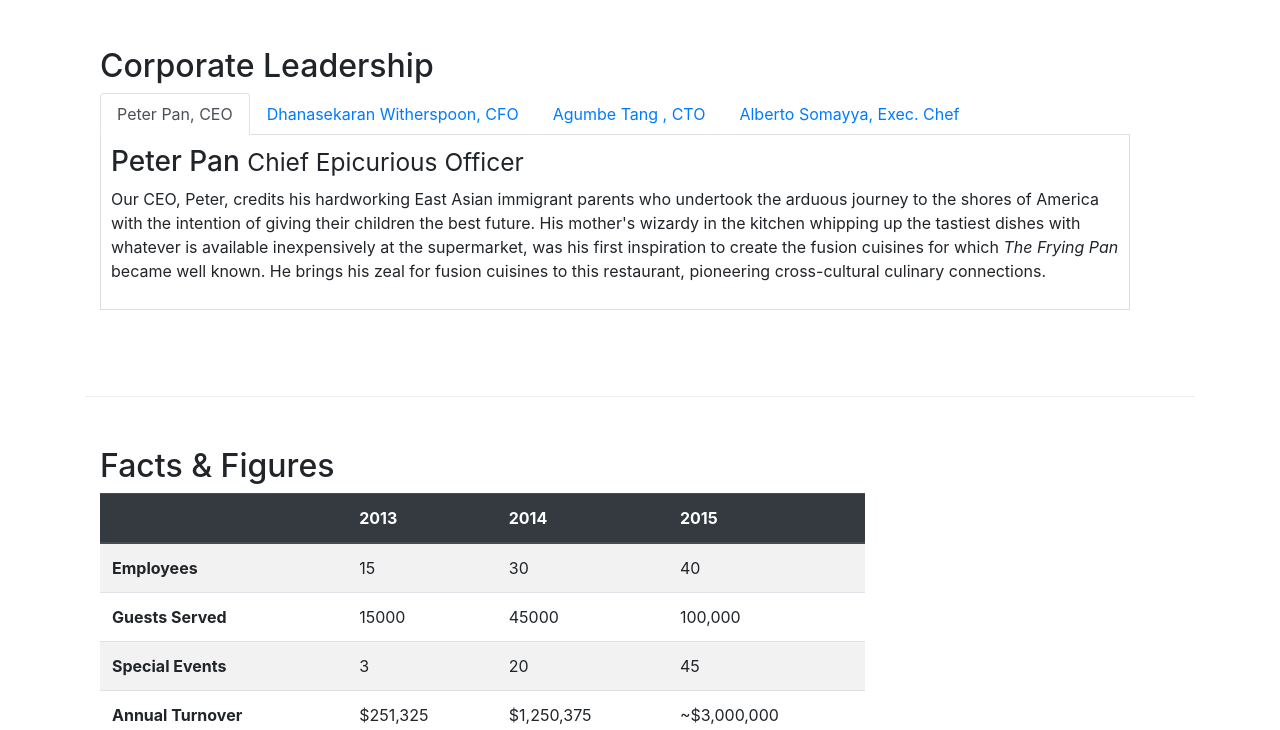
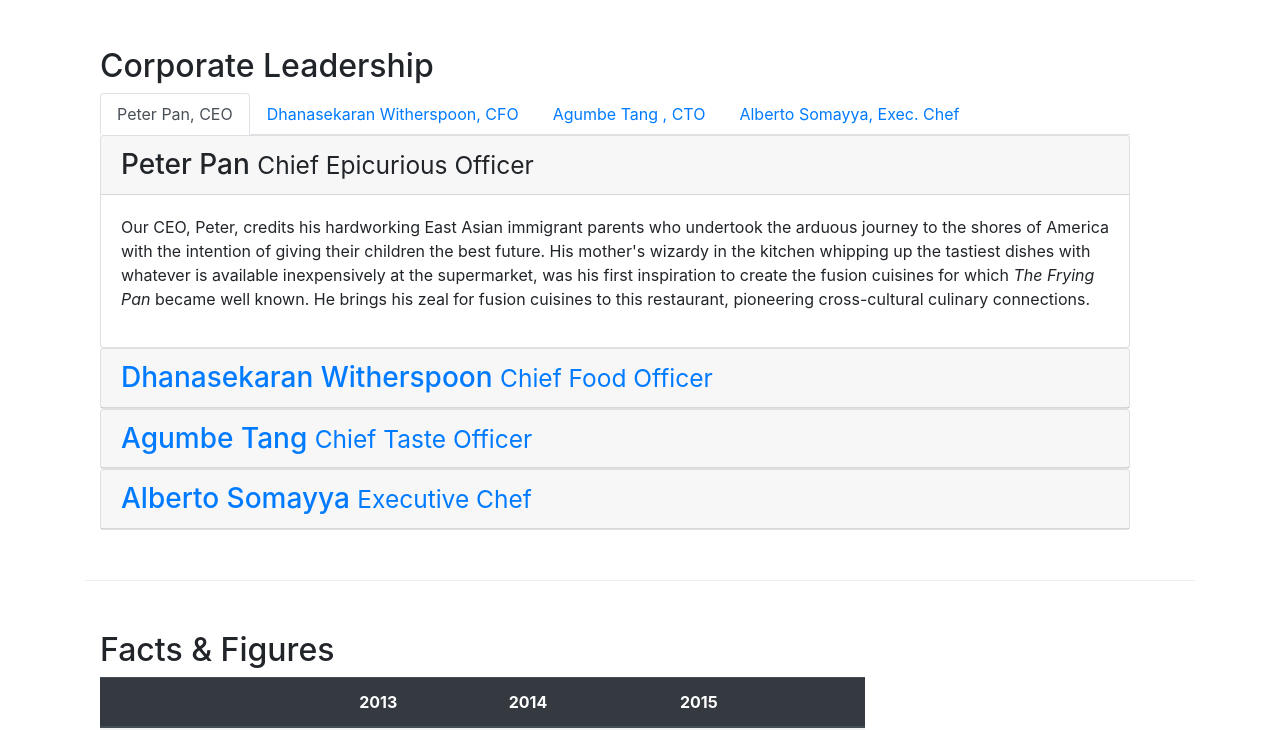
Before and after one commit to Azz3m/Initial-Setup, a plain HTML site: page aboutus.html in a window 1280 px wide. Shown: the part 762-1492 px from the top of the page. Drawn offline with nearby package versions, Linux system fonts and the light colour scheme.

Commit message:
Accordion

```diff
--- a/aboutus.html
+++ b/aboutus.html
@@ -71,10 +71,11 @@
             </div>
         </div>
 
-
+<!-- Tabs-->
         <div class="row row-content">
             <div class="col-12 ">
                 <h2>Corporate Leadership</h2>
+
                 <ul class="nav nav-tabs">
                   <li class="nav-item">
                     <a class="nav-link active" href="#peter"
@@ -93,25 +94,25 @@
                     role="tab" data-toggle="tab">Alberto Somayya, Exec. Chef</a>
                   </li>
                 </ul>
-                  <div class="tab-content">
+              <!--    <div class="tab-content">
                     <div role="tabpanel" class="tab-pane fade show active" id="peter">
                       <h3>Peter Pan <small>Chief Epicurious Officer</small></h3>
                       <p class="d-none d-sm-block">Our CEO, Peter, credits his hardworking East Asian immigrant parents who undertook the arduous journey to the shores of America with the intention of giving their children the best future. His mother's wizardy in the kitchen whipping up the tastiest dishes with whatever is available inexpensively at the supermarket, was his first inspiration to create the fusion cuisines for which <em>The Frying Pan</em> became well known. He brings his zeal for fusion cuisines to this restaurant, pioneering cross-cultural culinary connections.</p>
                     </div>
 
-                    <div role="tabpanel" class="tab-pane fade show" id="danny">
+                    <div role="tabpanel" class="tab-pane fade" id="danny">
                       <h3>Dhanasekaran Witherspoon <small>Chief Food Officer</small></h3>
                       <p class="d-none d-sm-block">Our CFO, Danny, as he is affectionately referred to by his colleagues, comes from a long established family tradition in farming and produce. His experiences growing up on a farm in the Australian outback gave him great appreciation for varieties of food sources. As he puts it in his own words, <em>Everything that runs, wins, and everything that stays, pays!</em></p>
 
                     </div>
 
-                    <div role="tabpanel" class="tab-pane fade show " id="agumb">
+                    <div role="tabpanel" class="tab-pane fade" id="agumb">
                       <h3>Agumbe Tang<small>Chief Taste Officer</small></h3>
                       <p class="d-none d-sm-block">Blessed with the most discerning gustatory sense, Agumbe, our CTO, personally ensures that every dish that we serve meets his exacting tastes. Our chefs dread the tongue lashing that ensues if their dish does not meet his exacting standards. He lives by his motto, <em>You click only if you survive my lick.</em></p>
 
 
                     </div>
-                    <div role="tabpanel" class="tab-pane fade show " id="alberto">
+                    <div role="tabpanel" class="tab-pane fade" id="alberto">
 
                           <h3>Alberto Somayya <small>Executive Chef</small></h3>
                           <p class="d-none d-sm-block">Award winning three-star Michelin chef with wide International experience having worked closely with whos-who in the culinary world, he specializes in creating mouthwatering Indo-Italian fusion experiences. He says, <em>Put together the cuisines from the two craziest cultures, and you get a winning hit! Amma Mia!</em></p>
@@ -120,6 +121,68 @@
 
 
 
+                  </div> -->
+<!--accordion-->
+                  <div id="accordion">
+                    <div class="card">
+                       <div class="card-header" role="tab" id="peterhead">
+                       <h3 class="mb-0">
+                           <a data-toggle="collapse" data-target="#peter">
+                           Peter Pan <small>Chief Epicurious Officer</small>
+                           </a>
+                       </h3>
+                       </div>
+                       <div class="collapse show" id="peter" data-parent="#accordion">
+                           <div class="card-body">
+                             <p class="d-none d-sm-block">Our CEO, Peter, credits his hardworking East Asian immigrant parents who undertook the arduous journey to the shores of America with the intention of giving their children the best future. His mother's wizardy in the kitchen whipping up the tastiest dishes with whatever is available inexpensively at the supermarket, was his first inspiration to create the fusion cuisines for which <em>The Frying Pan</em> became well known. He brings his zeal for fusion cuisines to this restaurant, pioneering cross-cultural culinary connections.</p>
+
+                           </div>
+                       </div>
+                   </div>
+                   <div class="card">
+                            <div class="card-header" role="tab" id="dannyhead">
+                            <h3 class="mb-0">
+                                <a class="collapsed" data-toggle="collapse" data-target="#danny">
+                                Dhanasekaran Witherspoon <small>Chief Food Officer</small>
+                                </a>
+                            </h3>
+                        </div>
+                        <div class="collapse" id="danny" data-parent="#accordion">
+                            <div class="card-body">
+                                <p class="d-none d-sm-block">Our CFO, Danny, as he is affectionately referred to by his colleagues, comes from a long established family tradition in farming and produce. His experiences growing up on a farm in the Australian outback gave him great appreciation for varieties of food sources. As he puts it in his own words, <em>Everything that runs, wins, and everything that stays, pays!</em></p>
+
+                            </div>
+                        </div>
+                    </div>
+                    <div class="card">
+                            <div class="card-header" role="tab" id="agumbehead">
+                            <h3 class="mb-0">
+                                <a class="collapsed" data-toggle="collapse" data-target="#agumbe">
+                                Agumbe Tang <small>Chief Taste Officer</small>
+                                </a>
+                            </h3>
+                        </div>
+                        <div class="collapse" id="agumbe" data-parent="#accordion">
+                            <div class="card-body">
+                                <p class="d-none d-sm-block">Blessed with the most discerning gustatory sense, Agumbe, our CTO, personally ensures that every dish that we serve meets his exacting tastes. Our chefs dread the tongue lashing that ensues if their dish does not meet his exacting standards. He lives by his motto, <em>You click only if you survive my lick.</em></p>
+                            </div>
+                        </div>
+                    </div>
+                    <div class="card">
+                            <div class="card-header" role="tab" id="albertohead">
+                            <h3 class="mb-0">
+                                <a class="collapsed" data-toggle="collapse" data-target="#alberto">
+                                Alberto Somayya <small>Executive Chef</small>
+                                </a>
+                            </h3>
+                        </div>
+                        <div class="collapse" id="alberto" data-parent="#accordion">
+                            <div class="card-body">
+                                 <p class="d-none d-sm-block">Award winning three-star Michelin chef with wide International experience having worked closely with whos-who in the culinary world, he specializes in creating mouthwatering Indo-Italian fusion experiences. He says, <em>Put together the cuisines from the two craziest cultures, and you get a winning hit! Amma Mia!</em></p>
+
+                            </div>
+                        </div>
+                    </div>
                   </div>
               </div>
        </div>
```
